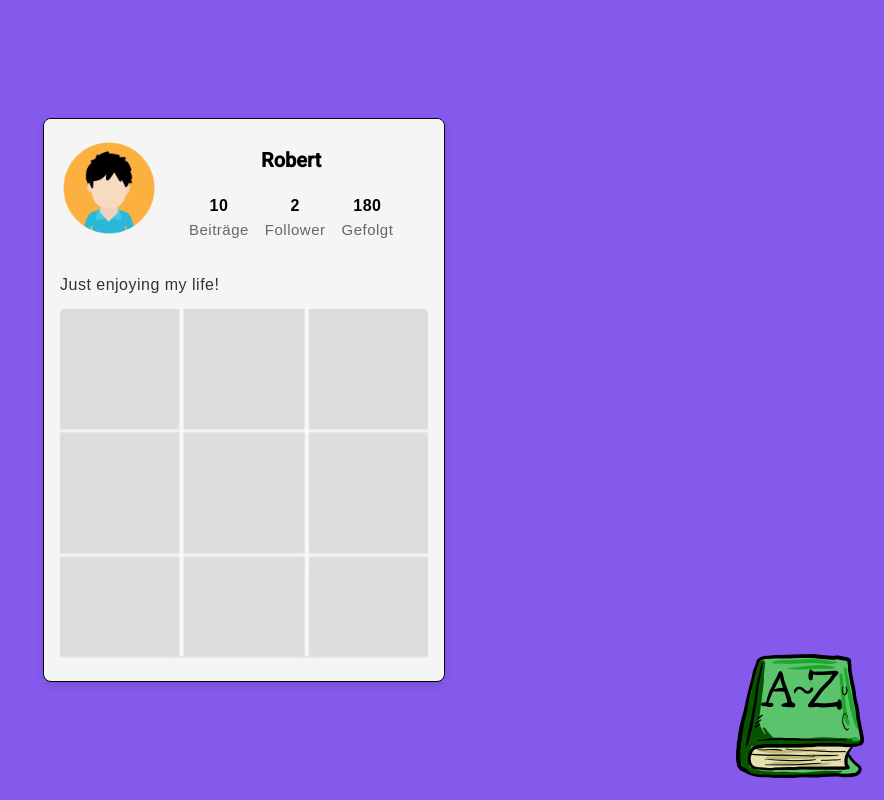
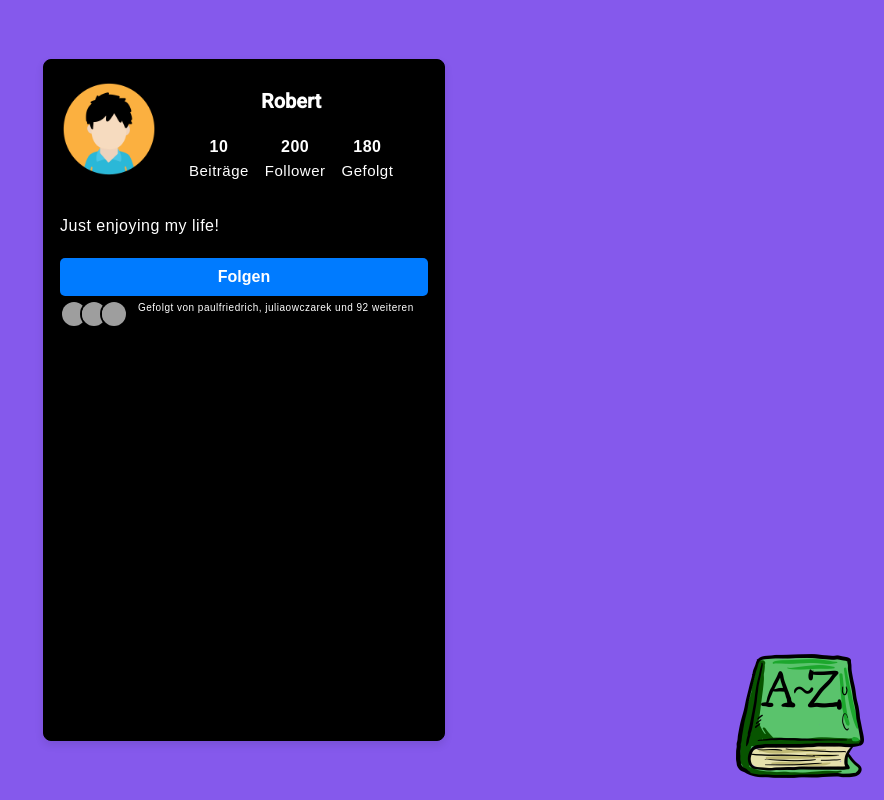
Before and after one commit to wizard425/itbl2024, an Angular app in the folder frontend/: page /cockpit/socialmedia in a window 1280 px wide. Shown: the whole page, without its empty margins (396-1280 px from the left). Built offline with nearby package versions, Linux system fonts and the light colour scheme; grey boxes are pictures that could not be loaded.

Commit message:
Fixed profile component

```diff
--- a/frontend/src/app/core/components/cockpit/account/account.component.html
+++ b/frontend/src/app/core/components/cockpit/account/account.component.html
@@ -24,6 +24,21 @@
   <!-- Body-Bereich für die Posts -->
   <div class="profile-body">
     <p>{{ account.bio }}</p>
-    <img [src]="account.postImage" alt="Posts" class="posts-image">
+    <div class="follow-button-container">
+      <button class="follow-button">Folgen</button>
+    </div>
+    <div class="follower-info">
+      <div class="profile-images">
+        <img *ngFor="let image of account.folowersImage" [src]="image" alt="Follower Image" class="profile-image">
+      </div>
+      <p class="follower-text">
+        {{ account.fText }}
+      </p>
+    </div>
+    <div class="posts-container">
+      <div class="post" *ngFor="let post of account.postImage">
+        <img [src]="post" alt="Post Image">
+      </div>
+    </div>
   </div>
 </div>
--- a/frontend/src/app/core/components/cockpit/account/account.component.scss
+++ b/frontend/src/app/core/components/cockpit/account/account.component.scss
@@ -1,18 +1,51 @@
 .account-card {
   width: 400px;
+  height: 85vh;
   border: 1px solid #000000;
   border-radius: 8px;
   overflow: hidden;
   font-family: Arial, sans-serif;
   box-shadow: 0 4px 8px rgba(0, 0, 0, 0.1);
-  background-color: #f5f5f5;
+  background-color: #000000;
+}
+.follow-button-container {
+  display: flex;
+  justify-content: center;
+  margin-top: 20px; /* Optional spacing */
+}
+
+.follow-button {
+  background-color: #007bff; /* Blue color */
+  color: #fff; /* White text */
+  border: none;
+  width: 100%;
+  border-radius: 5px; /* Rounded corners */
+  padding: 10px 20px;
+  font-size: 16px;
+  font-weight: bold;
+  cursor: pointer;
+  transition: background-color 0.3s ease;
+
+  &:hover {
+    background-color: #0056b3; /* Darker blue on hover */
+  }
+
+  &:focus {
+    outline: none; /* Remove default focus outline */
+    box-shadow: 0 0 5px rgba(0, 123, 255, 0.5); /* Add a subtle glow */
+  }
+
+  &:active {
+    background-color: #004080; /* Even darker blue when active */
+  }
 }
 
 .profile-header {
   display: flex;
   align-items: center;
   padding: 15px;
-  background-color: #f5f5f5;
+  background-color: #000000;
+  color: #fff;
 }
 
 .avatar {
@@ -51,7 +84,7 @@
 
 .stat-label {
   font-size: 15px;
-  color: #666;
+  color: #ffffff;
 }
 
 /* Body-Bereich für die Bio und Posts */
@@ -61,7 +94,25 @@
 
 .profile-body p {
   margin: 0 0 12px;
-  color: #333;
+  color: #ffffff;
+}
+.profile-body {
+  .posts-container {
+    display: flex;
+    flex-wrap: wrap;
+    gap: 10px; /* Abstand zwischen den Elementen */
+    justify-content: space-between;
+
+    .post {
+      width: calc(33.33% - 10px); /* Drei Elemente pro Zeile mit Platz für den Abstand */
+      margin-bottom: 10px; /* Abstand zwischen den Zeilen */
+      img {
+        width: 100%;
+        height: auto;
+        border-radius: 5px; /* Optional: abgerundete Ecken */
+      }
+    }
+  }
 }
 
 .posts-image {
@@ -69,3 +120,31 @@
   height: auto;
   border-radius: 4px;
 }
+
+
+.follower-info {
+  display: flex;
+  align-items: center;
+  color: #fff; /* White text color, adjust based on background */
+  .profile-images {
+    display: flex;
+    margin-right: 10px;
+
+    .profile-image {
+      width: 24px; /* Size of profile images */
+      height: 24px;
+      border-radius: 50%; /* Makes the images circular */
+      border: 2px solid #000; /* Optional: border for contrast */
+      margin-left: -8px; /* Overlapping effect */
+
+      &:first-child {
+        margin-left: 0; /* No overlap for the first image */
+      }
+    }
+  }
+
+  .follower-text {
+    font-size: 10px; /* Adjust font size as needed */ /* Prevents text wrapping */
+    text-align: center;
+  }
+}
--- a/frontend/src/app/core/components/cockpit/account/account.component.ts
+++ b/frontend/src/app/core/components/cockpit/account/account.component.ts
@@ -1,21 +1,24 @@
-import { Component } from '@angular/core';
+import { CommonModule } from '@angular/common';
+import { Component,input,Input } from '@angular/core';
 
 @Component({
   selector: 'app-account',
   standalone: true,
-  imports: [],
+  imports: [CommonModule],
   templateUrl: './account.component.html',
   styleUrl: './account.component.scss'
 })
 export class AccountComponent {
-  account = {
-    name: 'Robert',
-    posts: 10,
-    followers: 2,
-    following: 180,
-    bio: 'Just enjoying my life!',
-    avatar: 'assets/accounts/robertIcon.png',
-    postImage: 'assets/accounts/robertPosts.png'
+  @Input() account: any = {
+    name: '',
+    posts: 0,
+    followers: 0,
+    following: 0,
+    bio: '',
+    avatar: '',
+    fText: '',
+    folowersImage: [],
+    postImage: []
   };
 
 }
--- a/frontend/src/app/features/phone/phone.component.html
+++ b/frontend/src/app/features/phone/phone.component.html
@@ -1,3 +1,3 @@
 <div class="social_media">
-    <app-account></app-account>
+    <app-account [account]="AccountArray[1]"></app-account>
 </div>
--- a/frontend/src/app/features/phone/phone.component.ts
+++ b/frontend/src/app/features/phone/phone.component.ts
@@ -1,5 +1,6 @@
 import { Component } from '@angular/core';
 import { AccountComponent } from "../../core/components/cockpit/account/account.component";
+
 
 @Component({
   selector: 'app-phone',
@@ -9,5 +10,58 @@ import { AccountComponent } from "../../core/components/cockpit/account/account.
   styleUrl: './phone.component.scss'
 })
 export class PhoneComponent {
+  public AccountArray = [{
+    name: 'Robert',
+    posts: 10,
+    followers: 2,
+    following: 180,
+    bio: 'Just enjoying my life!',
+    avatar: 'assets/accounts/robertIcon.png',
+    fText: "Gefolgt von paulfriedrich, juliaowczarek und 92 weiteren",
+    folowersImage: ['assets/accounts/robertIcon.png'],
+    postImage: ['assets/accounts/robertIcon.png', 'assets/accounts/robertIcon.png', 'assets/accounts/robertIcon.png', 'assets/accounts/robertIcon.png', 'assets/accounts/robertIcon.png', 'assets/accounts/robertIcon.png', 'assets/accounts/robertIcon.png', 'assets/accounts/robertIcon.png', 'assets/accounts/robertIcon.png']
+}, {
+    name: 'Robert',
+    posts: 10,
+    followers: 200,
+    following: 180,
+    bio: 'Just enjoying my life!',
+    avatar: 'assets/accounts/robertIcon.png',
+    fText: "Gefolgt von paulfriedrich, juliaowczarek und 92 weiteren",
+    folowersImage: [
+        'assets/followers/follower1.png',
+        'assets/followers/follower2.png',
+        'assets/followers/follower3.png'
+    ],
+    postImage: []
+}, {
+    name: 'Robert',
+    posts: 10,
+    followers: 2,
+    following: 180,
+    bio: 'Just enjoying my life!',
+    avatar: 'assets/accounts/robertIcon.png',
+    fText: "Gefolgt von paulfriedrich, juliaowczarek und 92 weiteren",
+    folowersImage: [
+        'assets/followers/follower1.png',
+        'assets/followers/follower2.png',
+        'assets/followers/follower3.png'
+    ],
+    postImage: []
+}, {
+    name: 'Robert',
+    posts: 10,
+    followers: 2,
+    following: 180,
+    bio: 'Just enjoying my life!',
+    avatar: 'assets/accounts/robertIcon.png',
+    fText: "Gefolgt von paulfriedrich, juliaowczarek und 92 weiteren",
+    folowersImage: [
+        'assets/followers/follower1.png',
+        'assets/followers/follower2.png',
+        'assets/followers/follower3.png'
+    ],
+    postImage: []
+},]
 
 }
```
